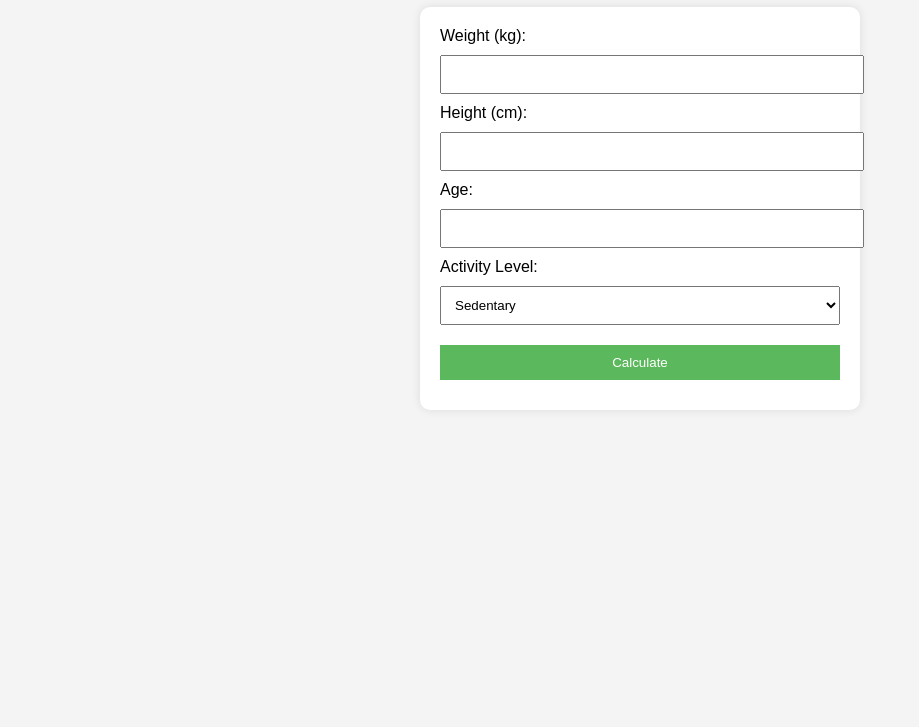
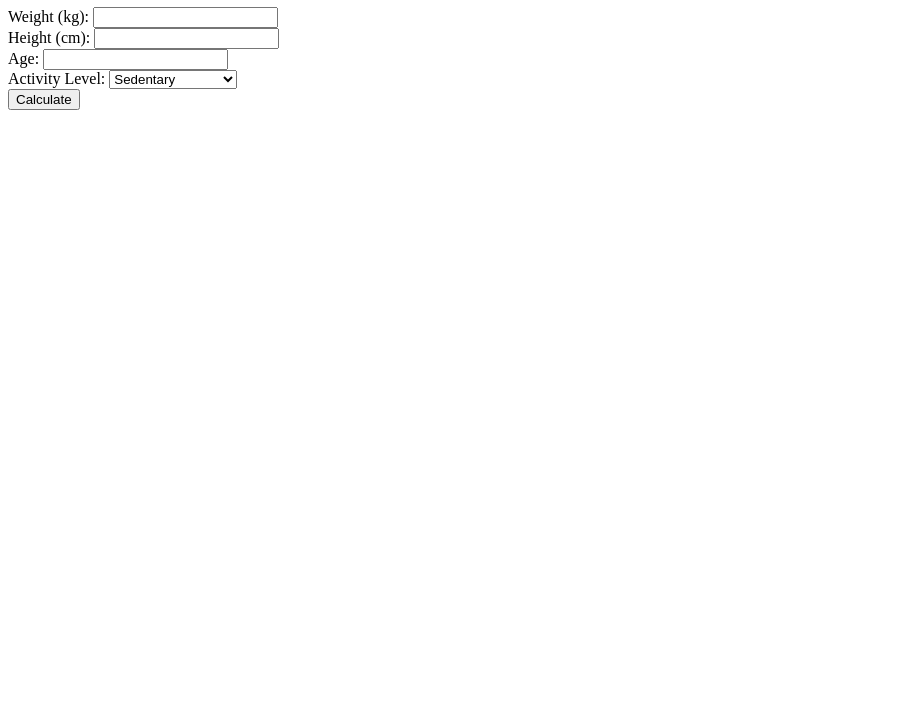
Before and after one commit to DiyetisyenEge/Makro-Hesaplayici, a plain HTML site: page frontend/index.html in a window 1280 px wide. Shown: the part 73-800 px from the top of the page, without its empty margins (0-919 px from the left). Drawn offline with Linux system fonts and the light colour scheme.

Commit message:
index.html

```diff
--- a/frontend/index.html
+++ b/frontend/index.html
@@ -4,32 +4,31 @@
     <meta charset="UTF-8">
     <meta name="viewport" content="width=device-width, initial-scale=1.0">
     <title>Macro Calculator</title>
-    <link rel="stylesheet" href="css/styles.css">
 </head>
 <body>
     <h1>Macro Calculator</h1>
     <form id="macro-form">
         <label for="weight">Weight (kg):</label>
-        <input type="number" id="weight" required>
+        <input type="number" id="weight" name="weight" required><br>
 
         <label for="height">Height (cm):</label>
-        <input type="number" id="height" required>
+        <input type="number" id="height" name="height" required><br>
 
         <label for="age">Age:</label>
-        <input type="number" id="age" required>
+        <input type="number" id="age" name="age" required><br>
 
         <label for="activity_level">Activity Level:</label>
-        <select id="activity_level">
+        <select id="activity_level" name="activity_level">
             <option value="1.2">Sedentary</option>
             <option value="1.375">Lightly Active</option>
             <option value="1.55">Moderately Active</option>
             <option value="1.725">Very Active</option>
-            <option value="1.9">Super Active</option>
-        </select>
+            <option value="1.9">Extra Active</option>
+        </select><br>
 
-        <button type="submit">Calculate</button>
+        <button type="button" onclick="calculateMacros()">Calculate</button>
     </form>
-    <div id="result"></div>
+    <div id="results"></div>
     <script src="js/script.js"></script>
 </body>
 </html>
```
